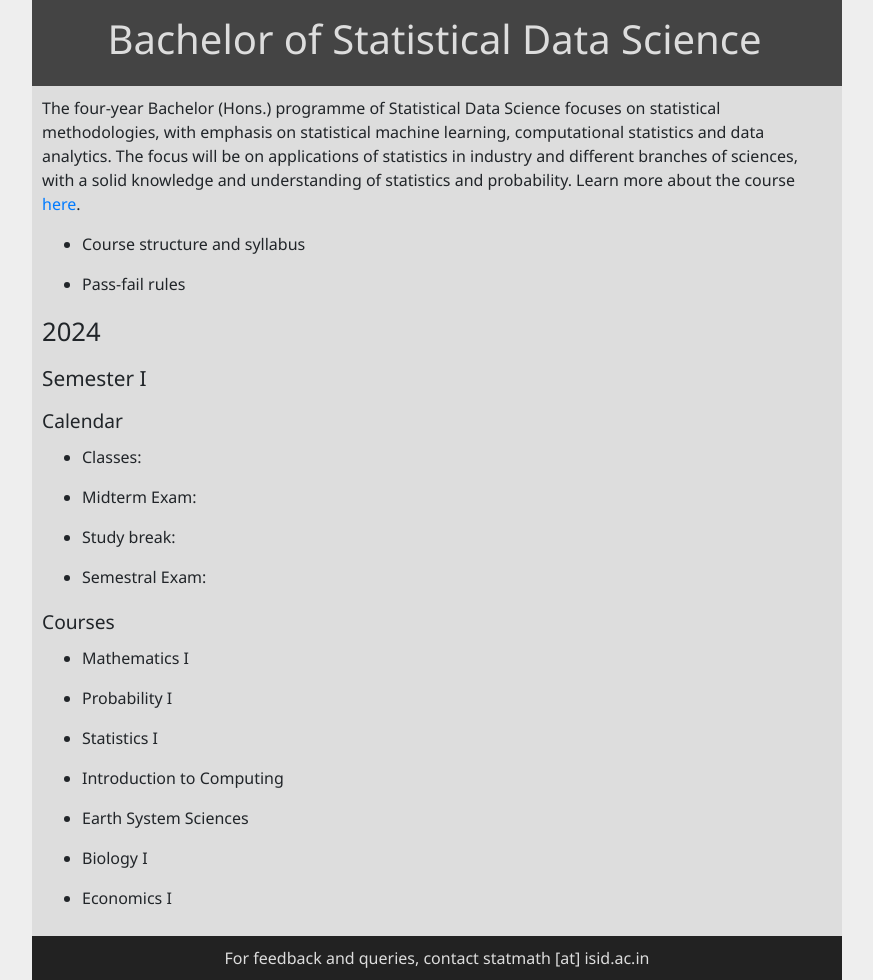
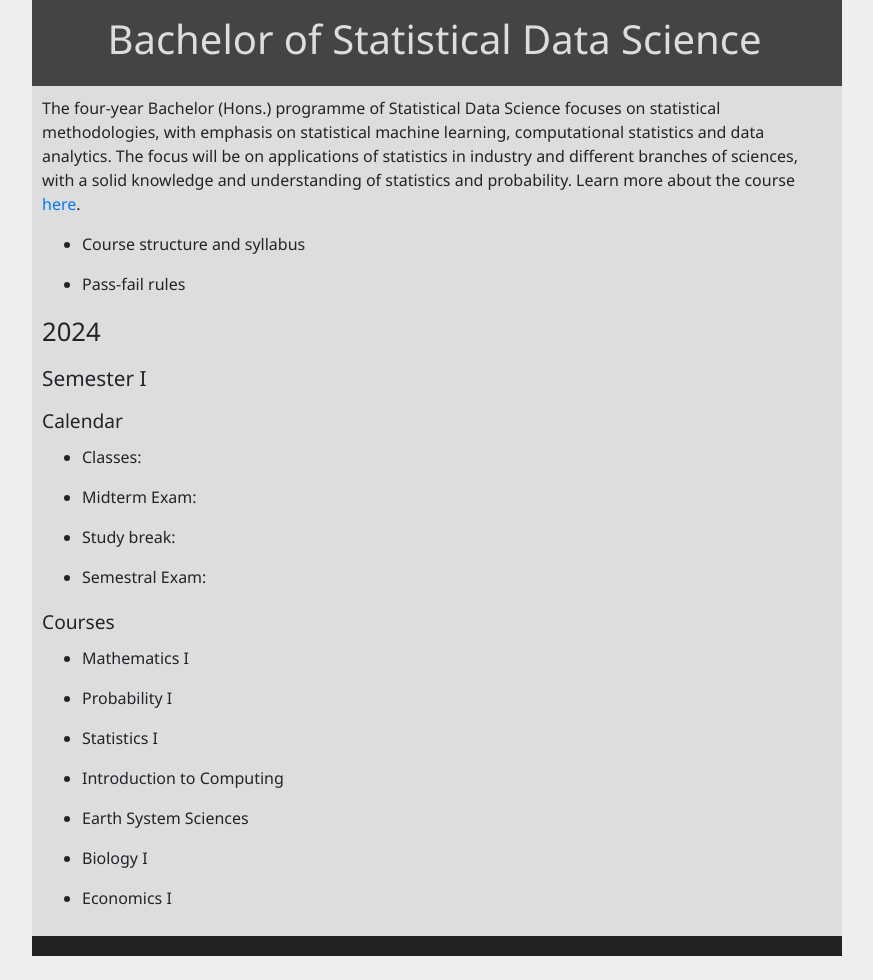
Before and after one commit to bsds-isi/bsds-isi.github.io, a Jekyll site: the page built from index.md, in a window 1280 px wide. Shown: the whole page, without its empty margins (353-1226 px from the left). Built offline with Jekyll 4.4.1, drawn with Linux system fonts in a browser that asks for light colours; after the commit the page ends 956 px from its top, so only the background shows below that.

Commit message:
initial checkin

```diff
--- a/_layouts/default.html
+++ b/_layouts/default.html
@@ -31,7 +31,6 @@
     </main>
 
     <div class="footer">
-      For feedback and queries, contact statmath [at] isid.ac.in
     </div>
 
   </div>
```
